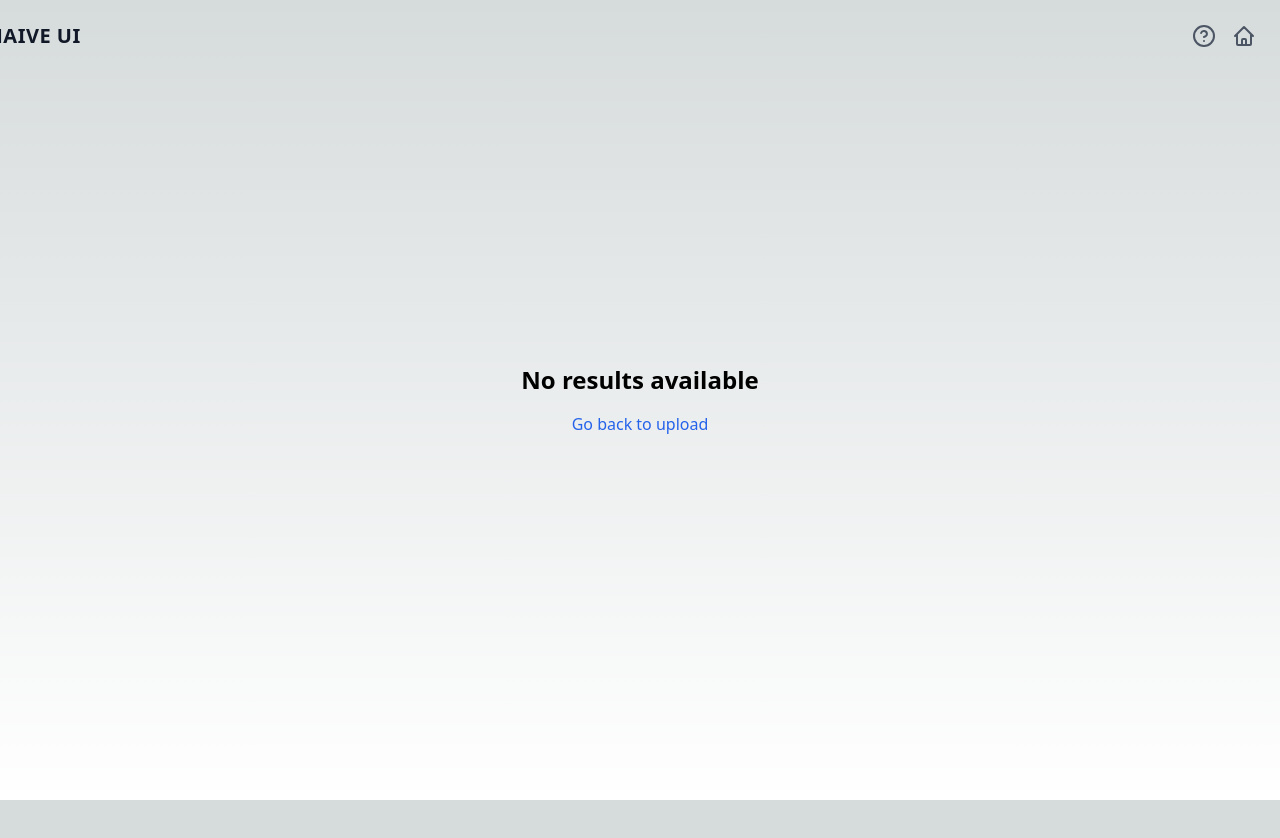
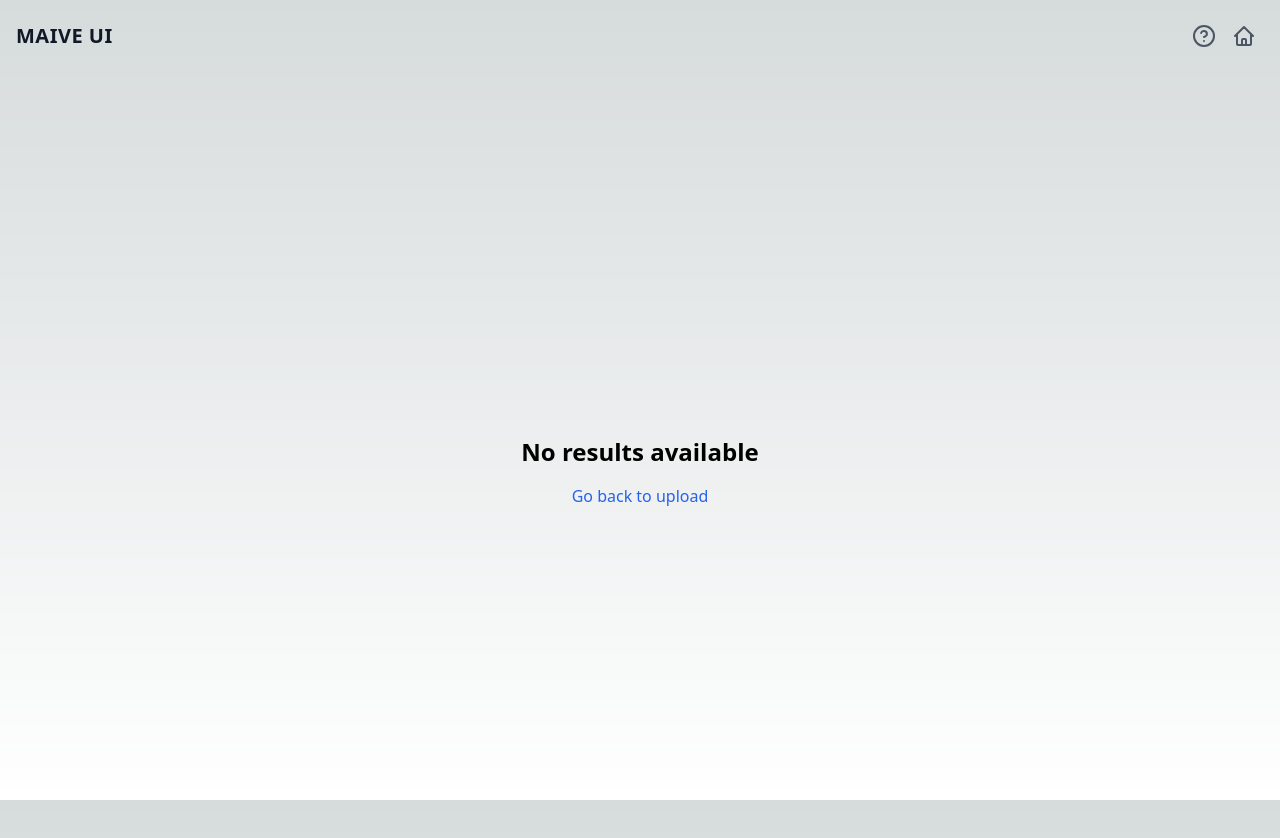
Before and after one commit to PetrCala/maive-ui, a Next.js app in the folder apps/react-ui/client/: page /results in a window 1280 px wide. Shown: the top 838 px of the page. Before the commit the page ends 800 px from the top, so only its background shows below. Built offline with nearby package versions, Linux system fonts and the light colour scheme.

Commit message:
style: update the header dimensions to fit the app better

```diff
--- a/apps/react-ui/client/src/components/Header.tsx
+++ b/apps/react-ui/client/src/components/Header.tsx
@@ -17,7 +17,9 @@ export default function Header({
   className = "",
 }: HeaderProps) {
   return (
-    <header className={`flex justify-between items-center w-full ${className}`}>
+    <header
+      className={`flex justify-between items-center w-full py-4 px-4 z-50 ${className}`}
+    >
       {/* Left side - logo, breadcrumbs, navigation,... */}
       <div className="flex-1 flex items-center">
         <Link href="/">
--- a/apps/react-ui/client/src/pages/_app.tsx
+++ b/apps/react-ui/client/src/pages/_app.tsx
@@ -14,7 +14,7 @@ export default function App({ Component, pageProps }: AppProps) {
 
   return (
     <Providers>
-      {!isHomePage && <Header className="absolute top-4 right-4 z-50" />}
+      {!isHomePage && <Header />}
       <Component {...pageProps} />
     </Providers>
   );
```
